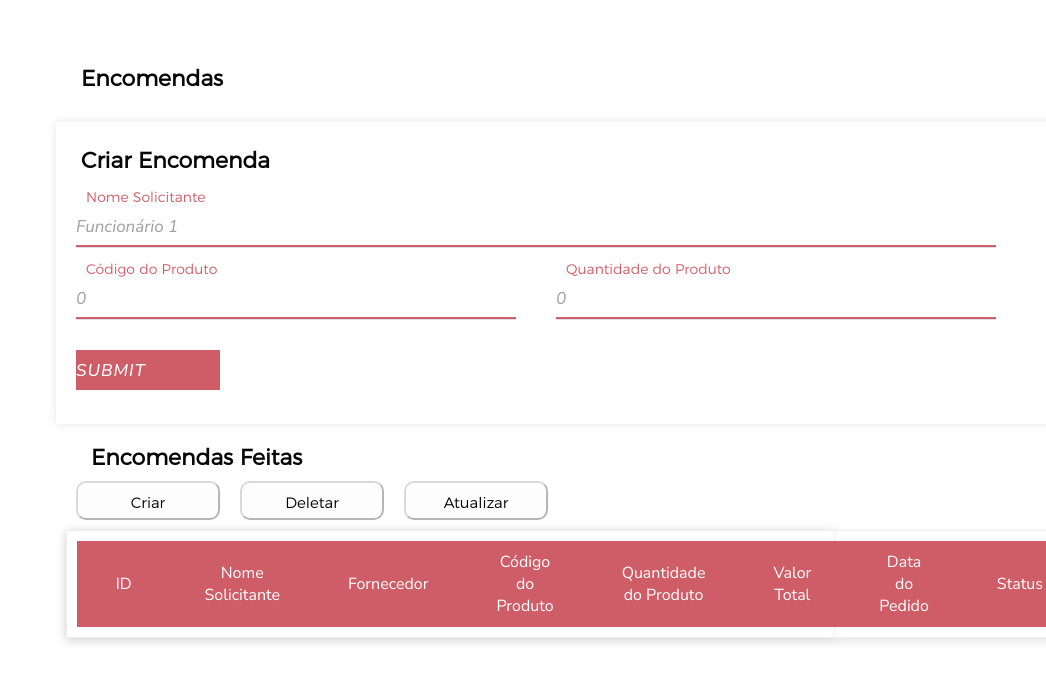
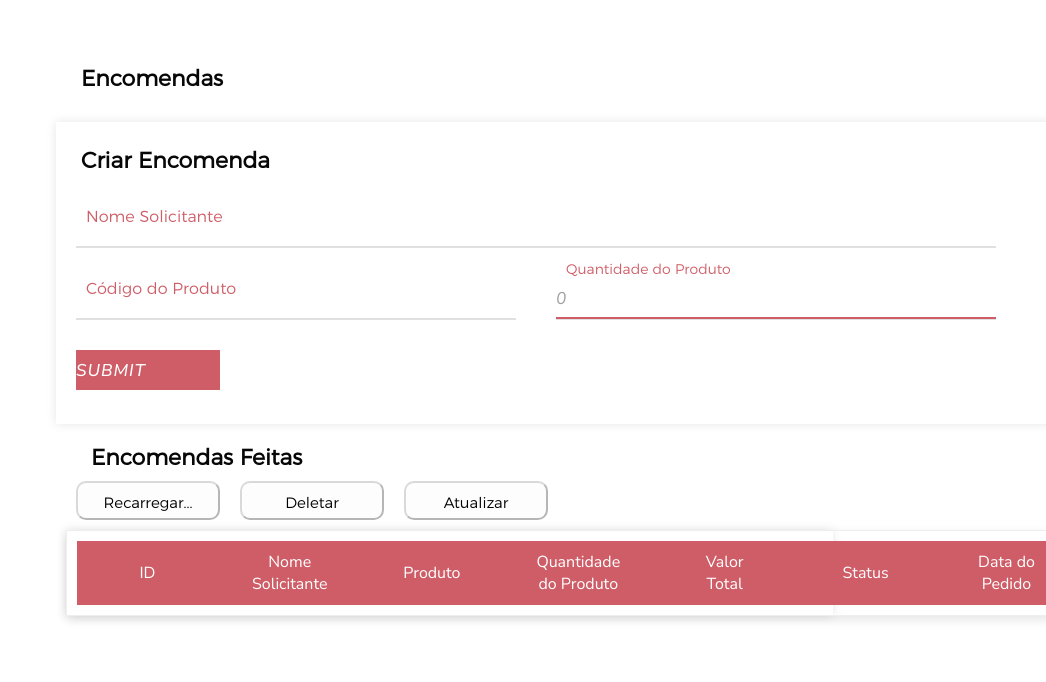
Before and after one commit to AmandaJacomette/TrabalhoBD-ES, a React (Create React App) app in the folder frontend/: page /Encomendas in a window 1280 px wide. Shown: the top 682 px of the page, without its empty margins (234-1280 px from the left). Built offline with nearby package versions, Linux system fonts and the light colour scheme.

Commit message:
Rotina de insecao, atualizaçao e recarregamento de encomendas

```diff
--- a/frontend/src/pages/Encomendas.js
+++ b/frontend/src/pages/Encomendas.js
@@ -9,19 +9,18 @@ import StoreContext from '../components/Store/Context';
 import logo from "../img/logo.png"
 import Popup from '../components/Popup';
 
-function createRandomEnc(count = 5) {
+function createTableEnc(data) {
     const encomendas = [];
 
-    for (let i = 0; i < count; i++) {
+    for (let i = 0; i < Object.keys(data.idencomenda).length; i++) {
       encomendas.push({
-        id: i + 325,
-        cdprod: '11198892341' + i,
-        datapedido: '24-01-2024',
-        quantidade: 5 + i,
-        valor: 123.50 + (i/2),
-        status: 'Encaminhado',
-        solicitante: 'Funcionário 1',
-        fornecedorCNPJ: '11.111.111/0001-1' + i
+        id: data['idencomenda'][i],
+        repnome: data['repnome'][i],
+        prodnome: data['prodnome'][i],
+        datapedido: data['datapedido'][i],
+        quantidade: data['quantidade'][i],
+        valor: data['valor'][i],
+        status: data['status'][i],
       });
     }
 
@@ -37,13 +36,13 @@ function Encomendas({userData}){
 
     const[formData, setEncomendas] = useState({
             id: 0,
-            cdprod: 0,
+            repnome: 'Funcionário 1',
+            prodnome: 'Funcionário 1',
             datapedido: '24-01-2024',
             quantidade: 0,
             valor: 0,
-            status: ' ',
-            solicitante: 'Funcionário 1',
-            fornecedorCNPJ: '11.111.111/0001-11'
+            status: ' '
+
 
     });
 
@@ -73,9 +72,20 @@ function Encomendas({userData}){
         setTableData([]);
       }
 
-    const handleCreateEnc = () => {
-        const newUsers = createRandomEnc()
-        setTableData([...tableData, ...newUsers])
+    const handleCreateEnc = (event) => {
+
+      event.preventDefault();
+
+      axios.get('http://127.0.0.1:5000/api/getEncomendas')
+        .then(response => {
+          console.log('Resposta do servidor:', response.data);
+          const table = createTableEnc(response.data)
+          setTableData([...tableData, ...table])
+        })
+        .catch(error => {
+          console.error('Erro ao enviar dados:', error);
+        });
+
     }
 
     const handleInputChange = (event) => {
@@ -85,30 +95,6 @@ function Encomendas({userData}){
           [name]: value,
         }));
     };
-    /*
-    function createEncomenda(input){
-      var jqXHR = $.ajax({
-          type: "POST",
-          url: "/api/createEncomenda",
-          async: false,
-          data: { data: input}
-      });
-
-      return jqXHR.responseText;
-      // return jqXHR;
-  }
-
-  function returnEncomendas(input){
-    var data = $.ajax({
-        type: "POST",
-        url: "/api/returnEncomenda",
-        async: false,
-        data: { data: input}
-    });
-
-    sendEncomendas(data);
-  }
-  */
 
   const handleSubmit = (event) => {
       event.preventDefault();
@@ -130,6 +116,18 @@ function Encomendas({userData}){
       event.preventDefault();
       console.log(formData.id);
       console.log(formData.status);
+
+      axios.post('http://127.0.0.1:5000/api/atualizaEncomenda', formData)
+        .then(response => {
+          console.log('Resposta do servidor:', response.data);
+          setButtonPopup(false);
+          handleClearEnc()
+          handleCreateEnc(event)
+        })
+        .catch(error => {
+          console.error('Erro ao enviar dados:', error);
+        });
+
     }
 
     return (
@@ -197,7 +195,7 @@ function Encomendas({userData}){
         </form>
         <div className='encomendasFeitas'>
         <div class = "text">Encomendas Feitas</div>
-        <button className= "update-btn" onClick={handleCreateEnc}>Criar</button>
+        <button className= "update-btn" onClick={handleCreateEnc}>Recarregar...</button>
         <button className= "delete-btn" onClick={handleClearEnc}>Deletar</button>
         <button className= "update-btn" onClick={handleChangeStatus}>Atualizar</button>
           <div className="mtable">
@@ -210,17 +208,13 @@ function Encomendas({userData}){
           </a>
           </div>
         <div class="header__item">
-          <a id="nome" class="filter__link filter__link--number" >
+          <a id="repnome" class="filter__link filter__link--number" >
            Nome Solicitante
           </a>
           </div>
           <div class="header__item">
-          <a id="fornecedorCNPJ" class="filter__link filter__link--number">
-            Fornecedor</a>
-          </div>
-          <div class="header__item">
-          <a id="cdprod" class="filter__link filter__link--number">
-            Código do Produto</a>
+          <a id="prodnome" class="filter__link filter__link--number">
+            Produto</a>
           </div>
           <div class="header__item">
           <a id="quantidade" class="filter__link filter__link--number">
@@ -231,13 +225,14 @@ function Encomendas({userData}){
            Valor Total</a>
           </div>
           <div class="header__item">
+          <a id="status" class="filter__link filter__link--number">
+            Status</a>
+          </div>
+          <div class="header__item">
           <a id="data" class="filter__link filter__link--number">
             Data do Pedido</a>
           </div>
-          <div class="header__item">
-          <a id="status" class="filter__link filter__link--number">
-            Status</a>
-          </div>
+
 
         </div>
         <div class="table-content">
@@ -246,13 +241,13 @@ function Encomendas({userData}){
               return (
                 <div class="table-row">
                   <div class="table-data">{obj.id}</div>
-                  <div class="table-data">{obj.solicitante}</div>
-                  <div class="table-data">{obj.fornecedorCNPJ}</div>
-                  <div class="table-data">{obj.cdprod}</div>
+                  <div class="table-data">{obj.repnome}</div>
+                  <div class="table-data">{obj.prodnome}</div>
                   <div class="table-data">{obj.quantidade}</div>
                   <div class="table-data">{obj.valor}</div>
+                  <div class="table-data">{obj.status}</div>
                   <div class="table-data">{obj.datapedido}</div>
-                  <div class="table-data">{obj.status}</div>
+
                 </div>
               );
             })
```
Also changed, not shown: 1 other file (tests, documents, lock files or other folders).
